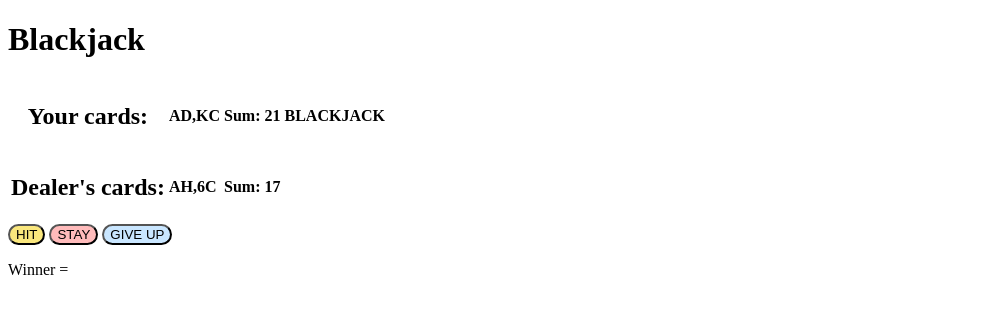
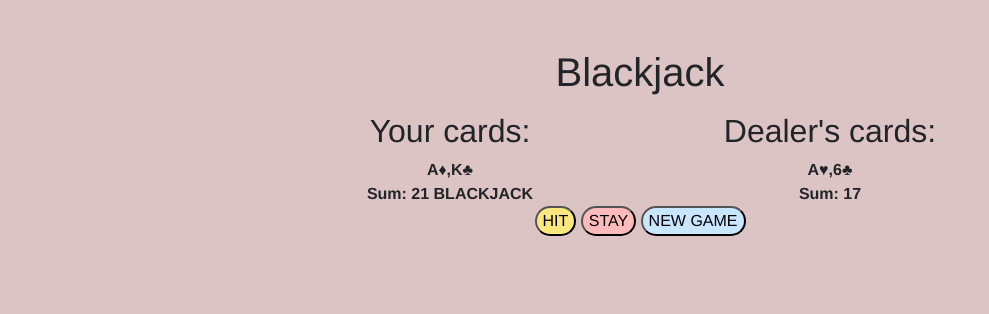
Before and after one commit to JEDU-Lukass/Blekdzeks, a plain HTML site: page index.html in a window 1280 px wide. Both pictures are taken after a click on the button "Start Game". Shown: the whole page, without its empty margins (0-989 px from the left). Drawn offline with nearby package versions, Linux system fonts and the light colour scheme.

Commit message:
finished winner logic, visual upgrades, prototype

```diff
--- a/index.html
+++ b/index.html
@@ -5,43 +5,37 @@
 		<meta charset="UTF-8">
 		<meta name="viewport" content="width=device-width, initial-scale=1">
 		<link rel="stylesheet" href="styles.css">
+		<link href="https://cdn.jsdelivr.net/npm/bootstrap@5.3.6/dist/css/bootstrap.min.css" rel="stylesheet" integrity="sha384-4Q6Gf2aSP4eDXB8Miphtr37CMZZQ5oXLH2yaXMJ2w8e2ZtHTl7GptT4jmndRuHDT" crossorigin="anonymous">
 		<script src="javascript.js"></script>
 	</head>
 	<body>
-		<h1>Blackjack</h1>
-		<div id="game_area">
-			<table>
-				<tr>
-					<th>
-						<h2>Your cards: </h2>
-					</th><td>
-						<b id="player_cards"></b>
-					</td><td>
-						<b id="player_status">0</b>
-					</td>
-				</tr>
-				<tr>
-					<th>
-						<h2>Dealer's cards: </h2>
-					</th><td>
-						<b id="dealer_cards"></b>
-					</td><td>
-						<b id="dealer_status">0</b>
-					</td>
-				</tr>
-			</table>
+		<div class="jumbotron text-center mt-5">
+			<h1>Blackjack</h1>
+		</div>
+		<div class="container text-center mt-3" id="game_area">
+			<div class="row justify-content-center">
+				<div class="col-sm-4 text-center">
+					<h2>Your cards: </h2>
+					<b id="player_cards"></b><br/>
+					<b id="player_status"></b>
+				</div><div class="col-sm-4 text-center">
+					<h2>Dealer's cards: </h2>
+					<b id="dealer_cards"></b><br/>
+					<b id="dealer_status"></b>
+				</div>
+			</div>
+		</div>
 
+		<div class="container text-center">
+			<span><input type="button" id="start" class="btn_custom" value="Start Game" onclick="gameStart()"></span>
+			<span><input type="button" id="hit" class="btn_custom" value="HIT" onclick="hit(cardsPlayer)"></span>
+			<span><input type="button" id="stay" class="btn_custom" value="STAY" onclick="stay()"></span>
+			<span><input type="button" id="new" class="btn_custom" value="NEW GAME" onclick="gameStart()"></span>
 		</div>
-		<div id="button_area">
-			<span><input type="button" id="start" value="Start Game" onclick="gameStart()" ></span>
-			<span><input type="button" id="hit" value="HIT" onclick="hit(cardsPlayer)"></span>
-			<span><input type="button" id="stay" value="STAY" onclick="stay()"></span>
-			<span><input type="button" id="new" value="GIVE UP" onclick="gameStart()"></span>
+
+		<div class="container text-center">
+			<p id="winner" style="display:none;">Winner = </p>
 		</div>
-		<div>
-			<p id="winner">Winner = </p>
-		</div>
-		<script>
-		</script>
+		<script src="https://cdn.jsdelivr.net/npm/bootstrap@5.3.6/dist/js/bootstrap.bundle.min.js" integrity="sha384-j1CDi7MgGQ12Z7Qab0qlWQ/Qqz24Gc6BM0thvEMVjHnfYGF0rmFCozFSxQBxwHKO" crossorigin="anonymous"></script>
 	</body>
 </html>
--- a/javascript.js
+++ b/javascript.js
@@ -10,9 +10,10 @@
 let cardNr = ["A",2,3,4,5,6,7,8,9,10,"J","Q","K"];
 // array of card symbols
 // spades S (♠), hearts H (♥), diamonds D (♦), clubs C (♣)
-let cardSymb  = ["S","H","D","C"];
+let cardSymb  = ["♠","♥","♦","♣"];
 // empty array of a full deck
 let deckUnshuffled = [];
+let deck;
 
 const cardValues = {
 	"2": 2, "3": 3, "4": 4, "5": 5, "6": 6,
@@ -37,13 +38,13 @@ function shuffleDeck(array) {
 	array.sort(() => Math.random() - 0.5);
 	return array;
 }
+
 function gameStart(){
 
 	console.log("[DEBUG] New Game")
-	document.querySelector("#new").value = "GIVE UP";
 	document.querySelector("#hit").disabled = 0;
 	document.querySelector("#stay").disabled = 0;
-	document.querySelector("#winner").display = "none";
+	document.querySelector("#winner").style.display = "none";
 
 
 	document.querySelector("#start").style.display = "none";
@@ -54,7 +55,7 @@ function gameStart(){
 	cardsDealer = [];
 	cardsPlayer = [];
 	// creates a shuffled deck
-	deck = shuffleDeck(deckUnshuffled);
+	deck = shuffleDeck([...deckUnshuffled]);
 
 	// deals cards to dealer and players from deck (sequentially from the end of the deck)
 	for (i=0;i<2;i++){
@@ -71,8 +72,8 @@ console.log("----------------------")
 document.querySelector("#player_cards").innerHTML = cardsPlayer
 document.querySelector("#dealer_cards").innerHTML = cardsDealer
 
+}
 
-}
 function update_values(cards) {
 	let nameofcards
 
@@ -164,7 +165,6 @@ function hit(cards) {
 function stay() {
 	// endgame
 	console.log("[DEBUG] Stay")
-	document.querySelector("#new").value = "New Game";
 	document.querySelector("#hit").disabled = "true";
 	document.querySelector("#stay").disabled = "true";
 	console.log('------END------');
@@ -174,14 +174,14 @@ function stay() {
 		hit(cardsDealer)
 	}
 
-	document.querySelector("#winner").display = "block";
+	document.querySelector("#winner").style.display = "block";
 	document.querySelector("#winner").innerHTML = `Winner = ${winner()}`;
 
 }
 
 function winner() {
-	let valueDealer = value(cardsDealer);
-	let valuePlayer = value(cardsPlayer);
+	const valueDealer = value(cardsDealer);
+	const valuePlayer = value(cardsPlayer);
 	if (valueDealer > valuePlayer && valueDealer <= 21 ){
 		return "Dealer";
 	}else if (valueDealer > 21 && valuePlayer > 21){
--- a/styles.css
+++ b/styles.css
@@ -1,4 +1,9 @@
-input[type="button"] {
+body {
+	background-color: #ddc4c4 !important;
+	font-family:'Franklin Gothic Medium', 'Arial Narrow', Arial, sans-serif !important;
+}
+
+.btn_custom {
 	border-radius: 100vw;
 }
 
```
